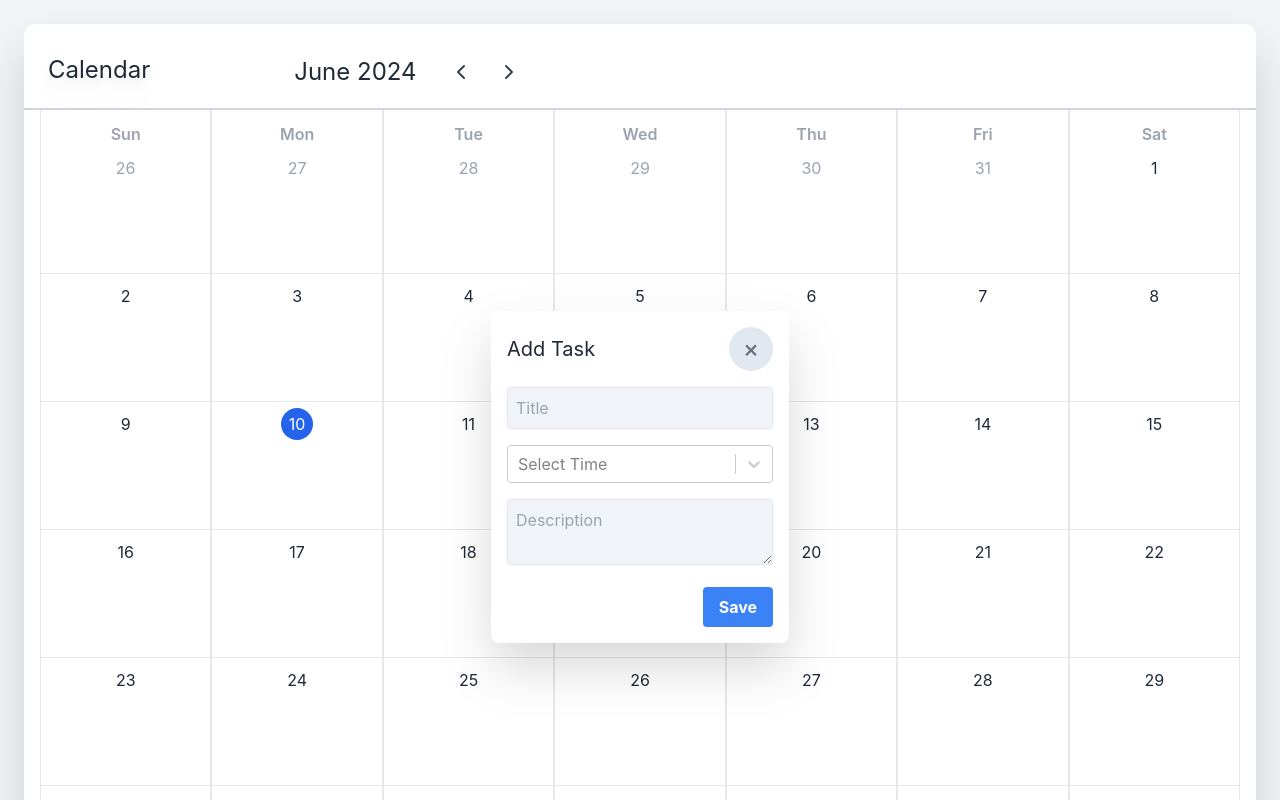
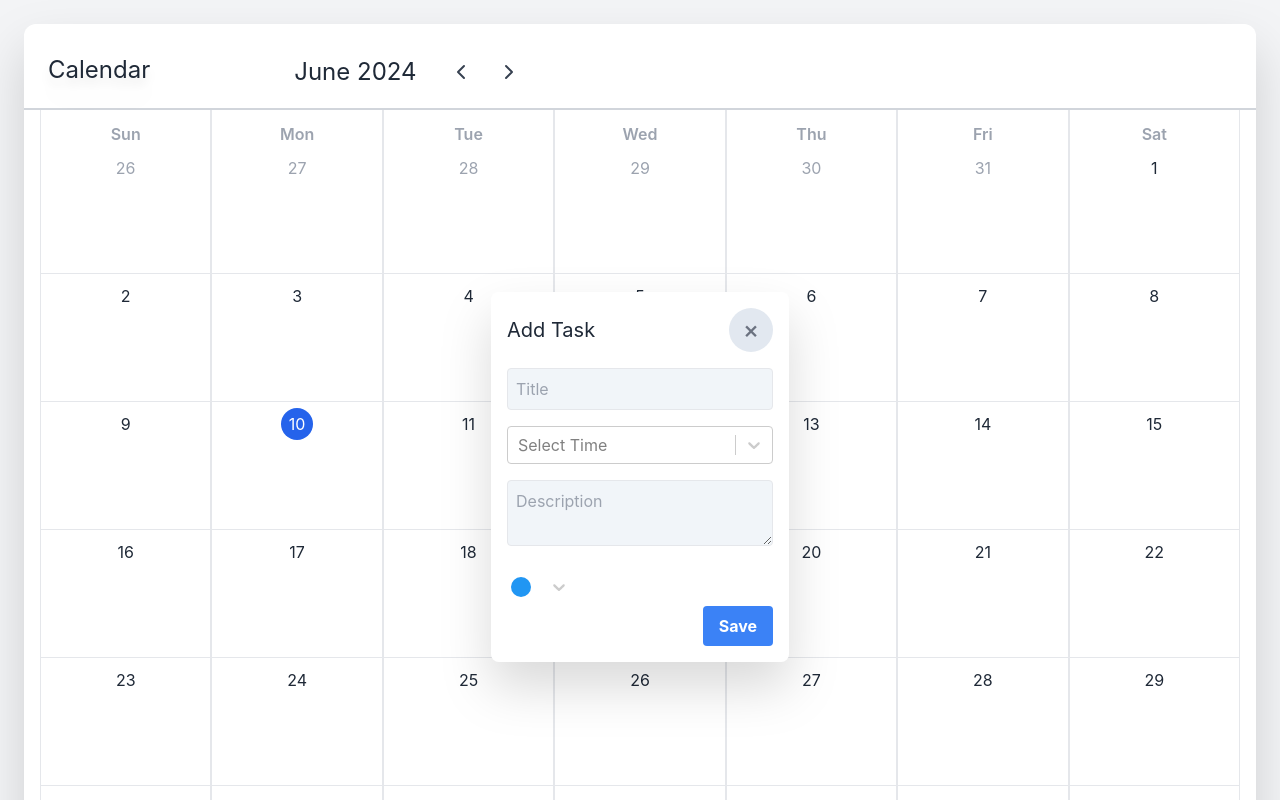
Before and after one commit to mrseeker53/calendar, a React (Vite) app: page / in a window 1280 px wide. Both pictures are taken after a click on the element "10". Shown: the top 800 px of the page. Built offline with nearby package versions, Linux system fonts and the light colour scheme.

Commit message:
Add color select option for creating task to display as more visible

```diff
--- /dev/null
+++ b/src/components/ColorSelect/ColorSelect.jsx
@@ -0,0 +1,76 @@
+import React, { useState } from "react";
+import Select from "react-select";
+
+const colors = [
+  { value: "red", label: "Red", color: "#F44336" },
+  { value: "blue", label: "Blue", color: "#2196F3" },
+  { value: "green", label: "Green", color: "#4CAF50" },
+  { value: "yellow", label: "Yellow", color: "#FFEB3B" },
+  { value: "purple", label: "Purple", color: "#9C27B0" },
+];
+
+const Circle = ({ color }) => (
+  <span
+    className="inline-block w-5 h-5 rounded-full"
+    style={{ backgroundColor: color }}
+  />
+);
+
+const ColorSelect = () => {
+  const [selectedOption, setSelectedOption] = useState(colors[1]); // Set default color
+
+  const handleChange = (selectedOption) => {
+    setSelectedOption(selectedOption);
+  };
+
+  return (
+    <div className="w-10">
+      <Select
+        value={selectedOption}
+        onChange={handleChange}
+        options={colors}
+        getOptionLabel={(e) => <Circle color={e.color} />}
+        classNamePrefix="react-select"
+        className="w-10"
+        styles={{
+          control: (base) => ({
+            ...base,
+            width: "70px",
+            border: "none",
+            outline: "none",
+            backgroundColor: "transparent",
+            cursor: "pointer",
+          }),
+          option: (base, { isFocused }) => ({
+            ...base,
+            backgroundColor: isFocused ? "#f0f0f0" : undefined,
+            transform: isFocused ? "scale(1.1)" : undefined,
+            display: "flex",
+            alignItems: "center",
+            padding: "10px",
+          }),
+          singleValue: (base) => ({
+            ...base,
+            display: "flex",
+            alignItems: "center",
+          }),
+          placeholder: (base) => ({
+            ...base,
+            display: "flex",
+            alignItems: "center",
+          }),
+          valueContainer: (base) => ({
+            ...base,
+            padding: "2px",
+          }),
+          indicatorSeparator: (base) => ({
+            ...base,
+            display: "none",
+          }),
+        }}
+      />
+    </div>
+  );
+};
+
+export default ColorSelect;
--- a/src/components/Task/TaskModal.jsx
+++ b/src/components/Task/TaskModal.jsx
@@ -5,11 +5,14 @@ import { format } from "date-fns";
 import { toast, ToastContainer } from "react-toastify";
 import "react-toastify/dist/ReactToastify.css";
 import TimeSlotSelector from "./TimeSlotSelector";
+import ColorSelect from "../ColorSelect/ColorSelect";
 
 const TaskModal = ({ selectedDate, onClose }) => {
 	const [task, setTask] = useState("");
 	const [description, setDescription] = useState("");
 	const [time, setTime] = useState(null);
+	// const [color, setColor] = useState("#DB4437");
+
 	const dispatch = useDispatch();
 
 	const handleSave = () => {
@@ -30,11 +33,10 @@ const TaskModal = ({ selectedDate, onClose }) => {
 					task,
 					description,
 					time: time.value,
+					color,
 				})
 			);
 			onClose();
-		} else {
-			alert("Please select a time for the task.");
 		}
 	};
 
@@ -56,7 +58,6 @@ const TaskModal = ({ selectedDate, onClose }) => {
 					placeholder="Title"
 					value={task}
 					onChange={(e) => setTask(e.target.value)}
-					required=""
 				/>
 				<TimeSlotSelector selectedTime={time} onTimeChange={setTime} />
 				<textarea
@@ -65,6 +66,8 @@ const TaskModal = ({ selectedDate, onClose }) => {
 					value={description}
 					onChange={(e) => setDescription(e.target.value)}
 				/>
+				{/* <ColorSelect selectedColor={color} setSelectColor={setColor} /> */}
+				<ColorSelect />
 				<div className="text-end">
 					<button
 						className="bg-blue-500 hover:bg-blue-700 text-white font-bold py-2 px-4 rounded border-none focus:outline-none"
```
